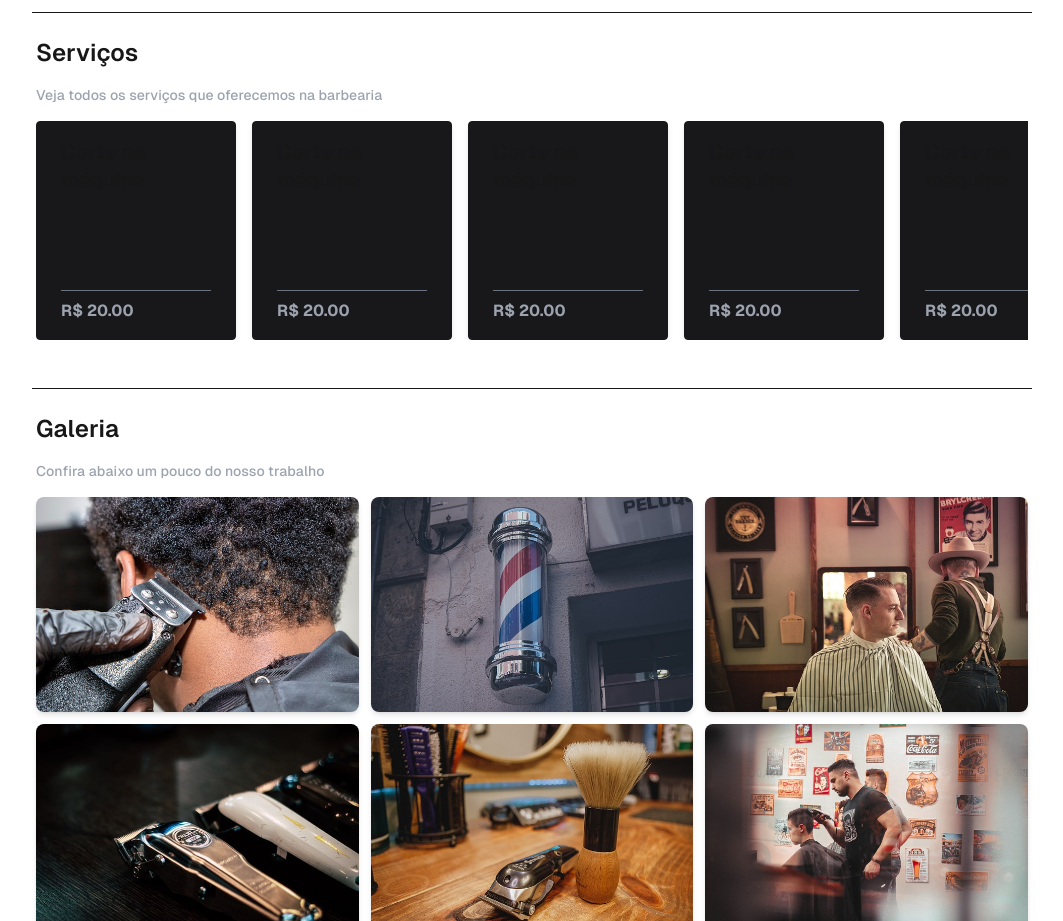
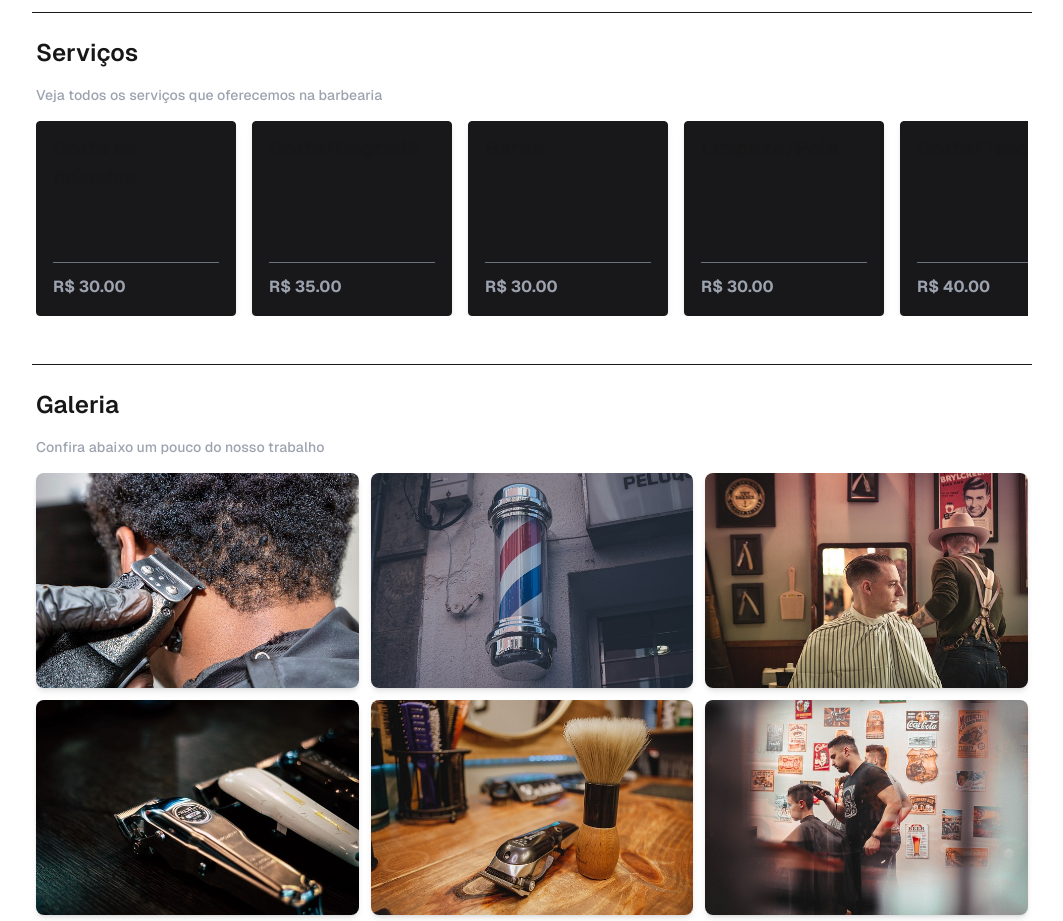
Before and after one commit to Gleis0nLemos/alessandrobarber, a Next.js app: page / in a window 1280 px wide. Shown: the part 1040-1961 px from the top of the page, without its empty margins (108-1171 px from the left). Built offline with nearby package versions, Linux system fonts and the light colour scheme; grey boxes are pictures that could not be loaded.

Commit message:
feat: animations added in services

```diff
--- a/src/app/components/services.tsx
+++ b/src/app/components/services.tsx
@@ -5,27 +5,67 @@ import { useRef, useState } from "react";
 const services = [
   {
     title: "Corte na máquina",
-    price: "R$ 20.00",
+    price: "R$ 30.00",
   },
   {
-    title: "Corte na máquina",
-    price: "R$ 20.00",
+    title: "Corte/Degradê",
+    price: "R$ 35.00",
   },
   {
-    title: "Corte na máquina",
-    price: "R$ 20.00",
+    title: "Barba",
+    price: "R$ 30.00",
   },
   {
-    title: "Corte na máquina",
-    price: "R$ 20.00",
+    title: "Limpeza/Pele",
+    price: "R$ 30.00",
   },
   {
-    title: "Corte na máquina",
-    price: "R$ 20.00",
+    title: "Corte/Tesoura",
+    price: "R$ 40.00",
   },
   {
-    title: "Corte na máquina",
-    price: "R$ 20.00",
+    title: "Realinhamento Capilar",
+    price: "R$ 80.00",
+  },
+  {
+    title: "Luzes Capilar",
+    price: "R$ 80.00",
+  },
+  {
+    title: "Platinado/Nevou",
+    price: "R$ 100.00",
+  },
+  {
+    title: "Corte/Máquina + Sobrancelha",
+    price: "R$ 40.00",
+  },
+  {
+    title: "Corte/Degradê + Sobrancelha",
+    price: "R$ 45.00",
+  },
+  {
+    title: "Corte/Máquina + Barba + Sobrancelha",
+    price: "R$ 70.00",
+  },
+  {
+    title: "Corte/Máquina + Barba + Sobrancelha + Nevou",
+    price: "R$ 170.00",
+  },
+  {
+    title: "Corte/Disfarce + Barba",
+    price: "R$ 65.00",
+  },
+  {
+    title: "Corte/Disfarce + Barba + Sobrancelha",
+    price: "R$ 75.00",
+  },
+  {
+    title: "Corte/Disfarce + Barba + Sobrancelha + Limpeza",
+    price: "R$ 105.00",
+  },
+  {
+    title: "Corte/Disfarce + Realinhamento Capilar",
+    price: "R$ 115.00",
   },
 ];
 
@@ -78,11 +118,12 @@ export default function Services() {
           {services.map((service, index) => (
             <div
               key={index}
-              className="bg-zinc-900 border border-zinc-900 shadow-md rounded px-6 py-4 min-w-[200px]"
+              className="flex flex-col justify-between bg-zinc-900 border border-zinc-900 shadow-md rounded px-4 py-3 min-w-[200px] transform hover:scale-105 transition duration-500 hover:bg-zinc-800 cursor-pointer"
             >
-              <h3 className="text-xl font-bold mb-24">{service.title}</h3>
-              <hr className="border-gray-500" />
-              <p className="text-gray-400 font-bold pt-2">{service.price}</p>
+              <h3 className="text-xl font-bold pb-4">{service.title}</h3>
+              <div className="mt-auto pt-2 border-t border-gray-500">
+                <p className="text-gray-400 font-bold pt-1 pb-1">{service.price}</p>
+              </div>
             </div>
           ))}
         </div>
```
